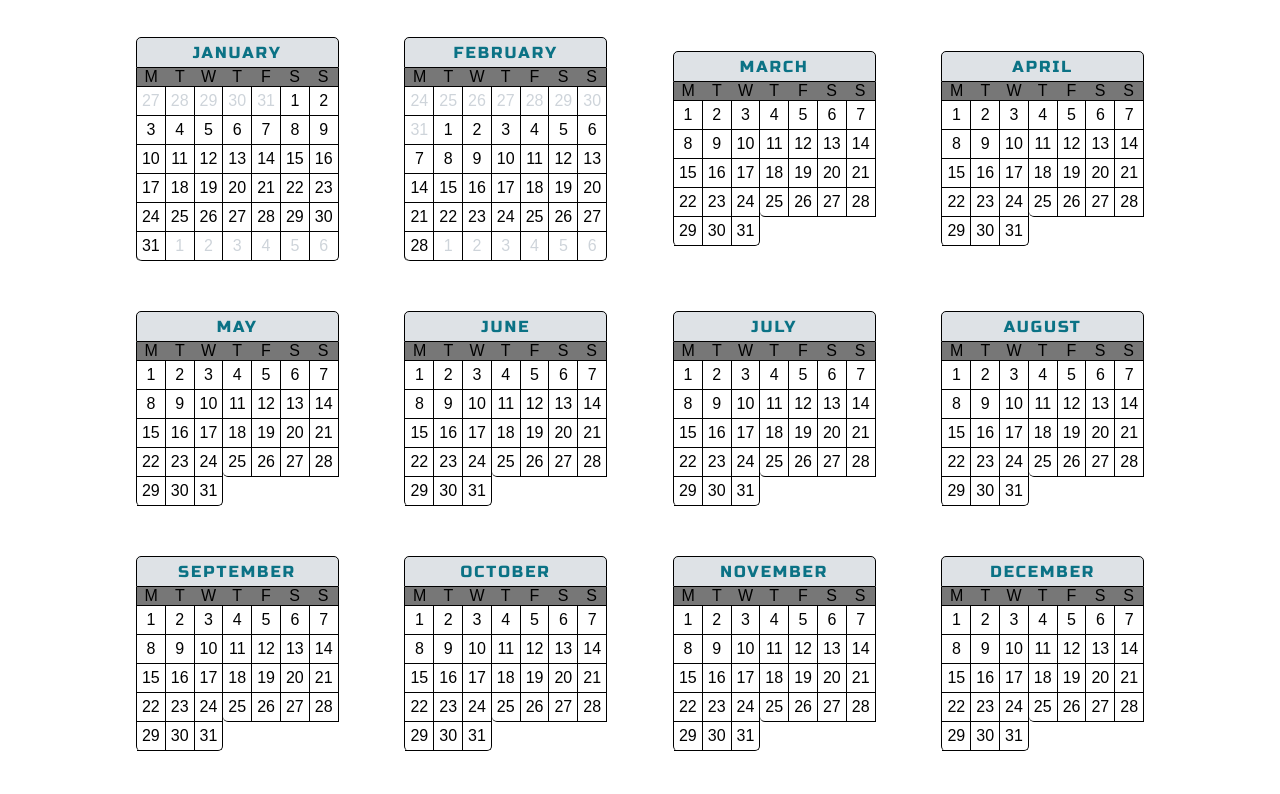
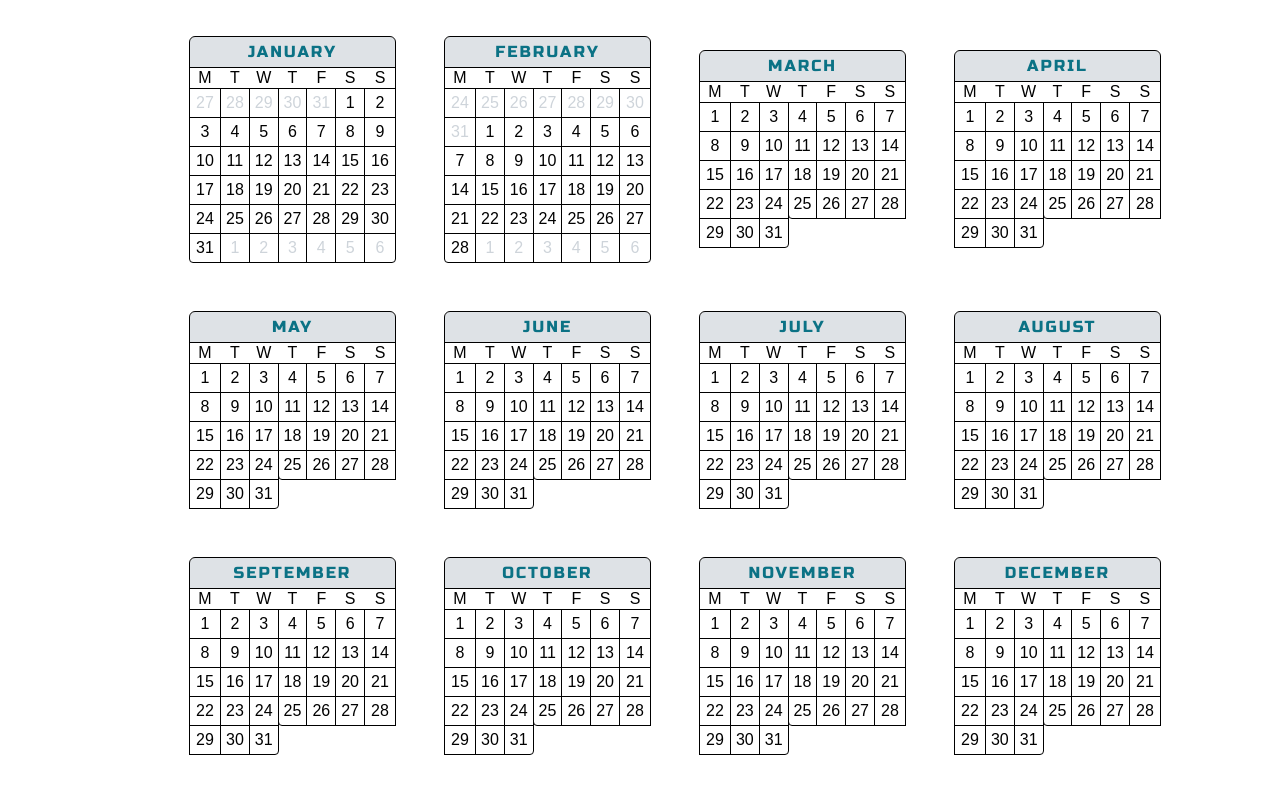
Before and after one commit to NeticDev/Calendar-project, a plain HTML site: page index.html in a window 1280 px wide. Shown: the part 90-884 px from the top of the page. Drawn offline with nearby package versions, Linux system fonts and the light colour scheme.

Commit message:
inside borders fix

```diff
--- a/style.css
+++ b/style.css
@@ -58,7 +58,7 @@ body {
 
 /* CALENDAR STYLING + GRID */
 
-.main-calendar {
+/* .main-calendar {
   margin: 40px auto;
   display: grid;
   width: 80%;
@@ -69,35 +69,32 @@ body {
   align-items: center;
 }
 
-.grid {
+ .grid {
   display: grid;
-  grid-template-columns: repeat(7, 1fr);
+  grid-template-columns: 30px repeat(5, 1fr) 30px;
   justify-items: center;
+  border: 1px solid #000;
 }
 
 .days {
-  border-left: 1px solid #000;
-  border-top: 1px solid #000;
-  border-radius: 0 0 0 5px;
+
 }
 
 .days p:last-of-type {
-  border-radius: 0 0 5px 0;
 }
 
 .days p:nth-last-of-type(7) {
-  border-radius: 0 0 0 5px;
+
 }
 
 .days p {
   width: 100%;
   height: 100%;
-  border-bottom: 1px solid #000;
-  border-right: 1px solid #000;
   display: flex;
   align-items: center;
   justify-content: center;
   padding: 5px;
+  border: 1px solid #000;
 }
 
 .days p:hover {
@@ -106,8 +103,7 @@ body {
 
 .weekdays {
   background-color: #777;
-  border-left: 1px solid #000;
-  border-right: 1px solid #000;
+
 }
 
 .empty {
@@ -125,4 +121,81 @@ body {
   letter-spacing: 2px;
   border: 1px solid #000;
   border-radius: 5px 5px 0 0;
+} */
+
+.main-calendar {
+  margin: 40px auto 40px ;
+  display: grid;
+  width: 900px;
+  height: auto;
+  grid-template-columns: repeat(4, 1fr);
+  gap: 50px;
+  justify-items: center;
+  align-items: center;
 }
+
+.month-box {
+  display: grid;
+  grid-template-rows: 30px 20px 1fr;
+  gap: 1px;
+}
+
+.month {
+  display: flex;
+  justify-content: center;
+  padding: 5px;
+  background-color: #dee2e6;
+  color: #0b7285;
+  text-transform: uppercase;
+  font-family: "Russo One", sans-serif;
+  letter-spacing: 2px;
+  outline: 1px solid #000;
+  border-radius: 5px 5px 0 0;
+}
+
+.grid {
+  justify-items: center;
+
+}
+
+.weekdays {
+display: grid;
+grid-template-columns: 30px repeat(5, 1fr) 30px;
+justify-content: center;
+align-items: center;
+outline: 1px solid #000;
+gap: 1px;
+}
+
+.days {
+display: grid;
+grid-template-columns: 30px repeat(5, 1fr) 30px;
+gap: 1px;
+
+}
+
+.days p {
+  width: 100%;
+  height: 100%;
+  display: flex;
+  align-items: center;
+  justify-content: center;
+  padding: 5px;
+  outline: 1px solid #000;
+}
+
+.days p:last-of-type {
+  border-radius: 0 0 3px 0;
+}
+
+.days p:nth-last-of-type(7) {
+  border-radius: 0 0 0 3px;
+}
+
+.empty {
+  color: #ced4da;
+}
+
+.days p:hover {
+  background-color: #dee2e6;
+}
```
